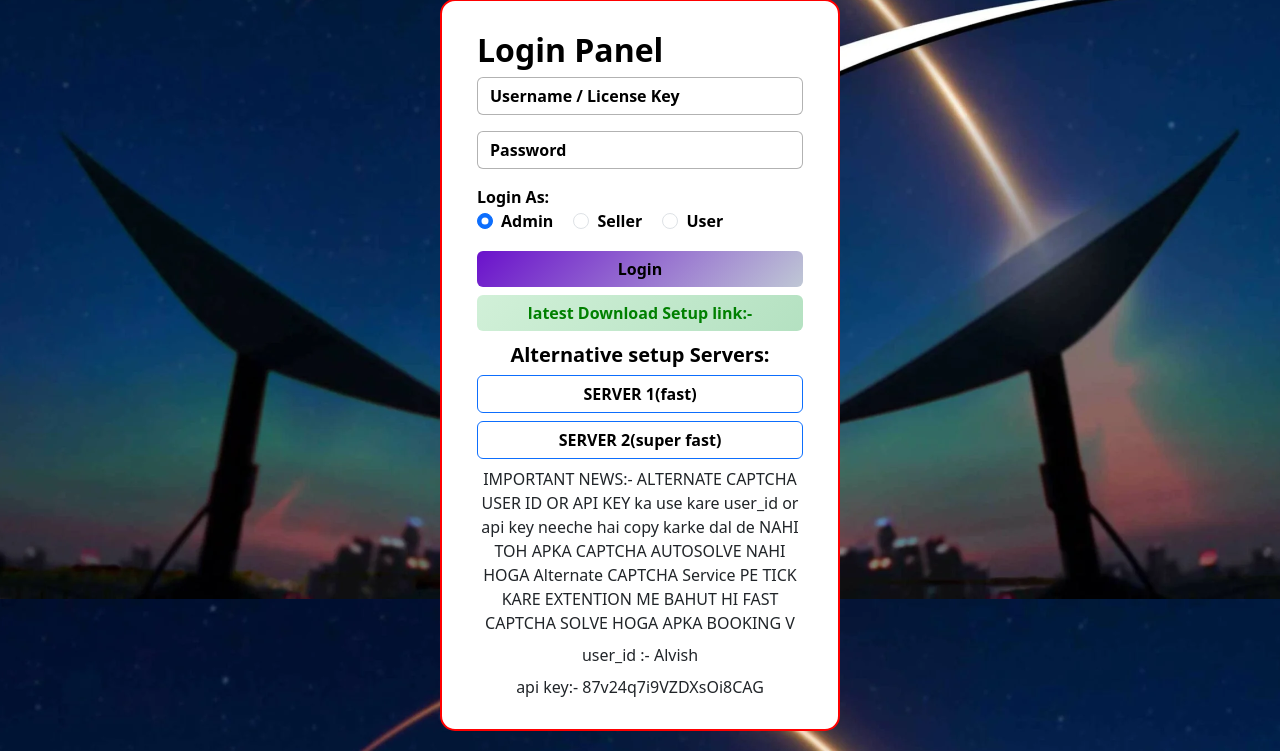
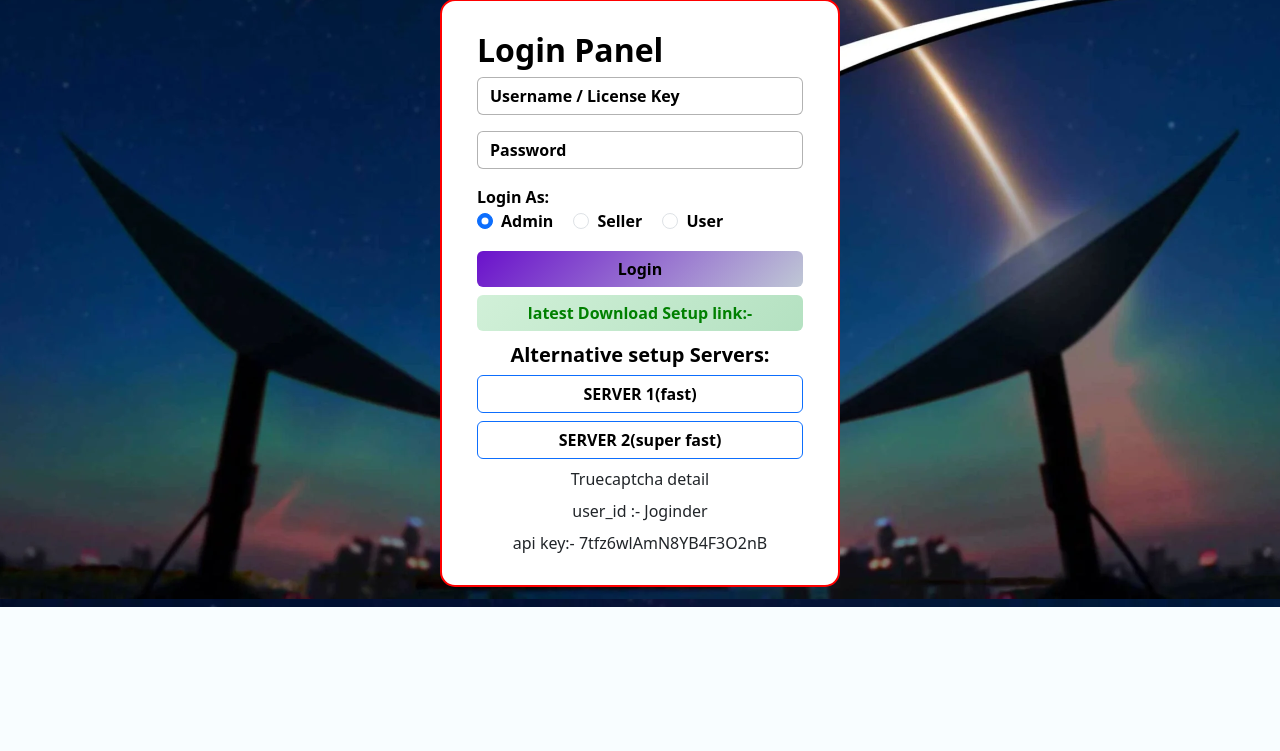
Before and after one commit to cloudman549/licensemaneger, a Flask app: page / in a window 1280 px wide. Shown: the part 201-952 px from the top of the page. After the commit the page ends 808 px from the top, so only its background shows below. Run offline with Flask 3, Linux system fonts and the light colour scheme; data that the repository does not hold is empty.

Commit message:
update done

```diff
--- a/templates/login.html
+++ b/templates/login.html
@@ -140,7 +140,7 @@
       <button type="submit" class="btn btn-primary w-100 mb-2">Login</button>
 
       <!-- Main Download Button -->
-      <a href="https://gofile.io/d/PFzh2x" class="btn btn-download w-100 mb-2" download>
+      <a href="https://gofile.io/d/cn9ta5" class="btn btn-download w-100 mb-2" download>
        latest  Download Setup link:-
       </a>
 
@@ -148,13 +148,11 @@
       <div class="text-center mt-1">
         <h5>Alternative setup Servers:</h5>
         <div class="d-flex flex-column gap-2">
-          <a href="https://gofile.io/d/cn9ta5" class="btn btn-outline-primary" target="_blank">SERVER 1(fast)</a>
-          <a href="https://gofile.io/d/cn9ta5" class="btn btn-outline-primary" target="_blank">SERVER 2(super fast)</a>
-          <a>IMPORTANT NEWS:- ALTERNATE  CAPTCHA USER ID OR API KEY ka use kare user_id or api key neeche hai copy karke dal de NAHI TOH APKA CAPTCHA AUTOSOLVE NAHI HOGA
-            Alternate CAPTCHA Service PE TICK KARE EXTENTION ME BAHUT HI FAST CAPTCHA SOLVE HOGA APKA BOOKING V
-          </a>
-          <a>user_id :- Alvish</a>
-          <a>api key:- 87v24q7i9VZDXsOi8CAG </a>
+          <a href="https://gofile.io/d/uVcegH" class="btn btn-outline-primary" target="_blank">SERVER 1(fast)</a>
+          <a href="https://gofile.io/d/uVcegH" class="btn btn-outline-primary" target="_blank">SERVER 2(super fast)</a>
+           <a>Truecaptcha detail</a>
+          <a>user_id :- Joginder</a>
+          <a>api key:- 7tfz6wlAmN8YB4F3O2nB </a>
         </div>
       </div>
     </form>
```
